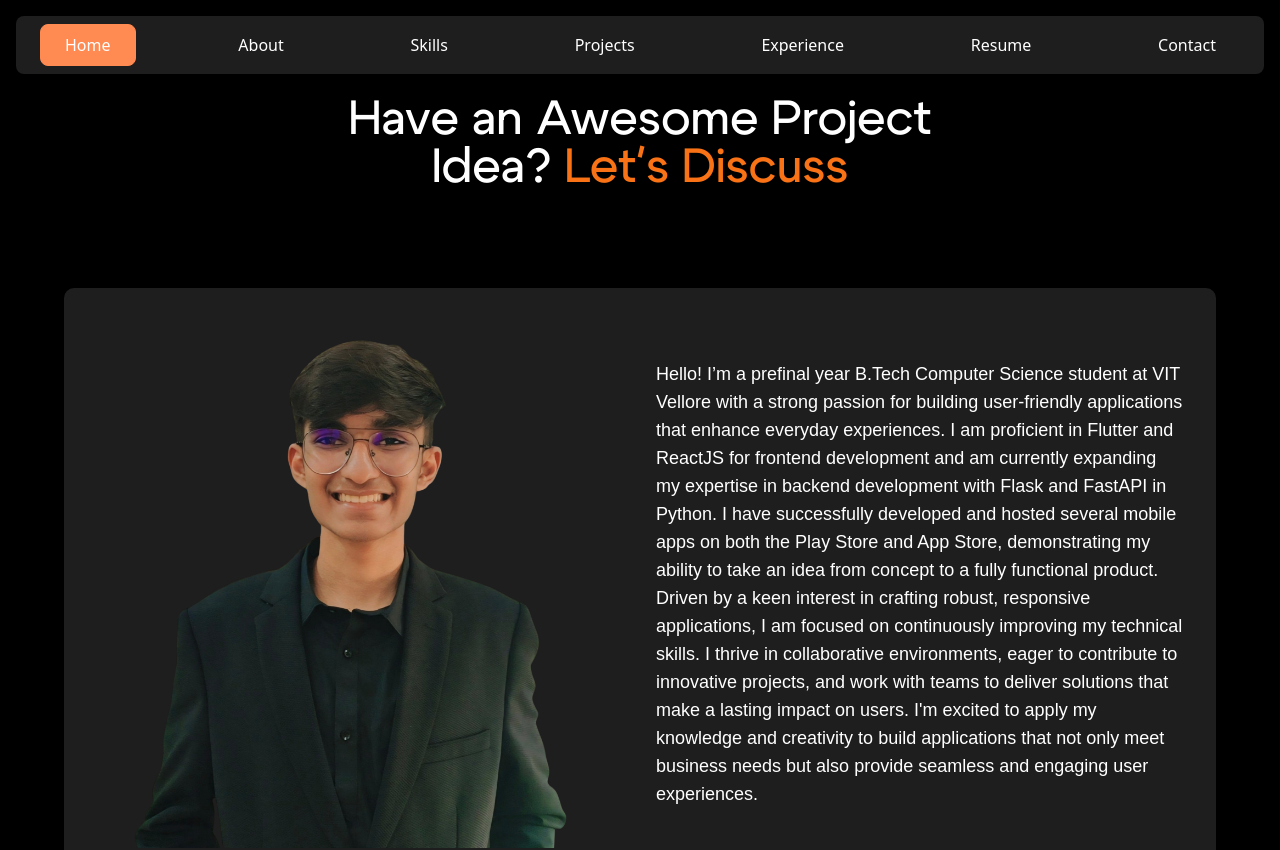
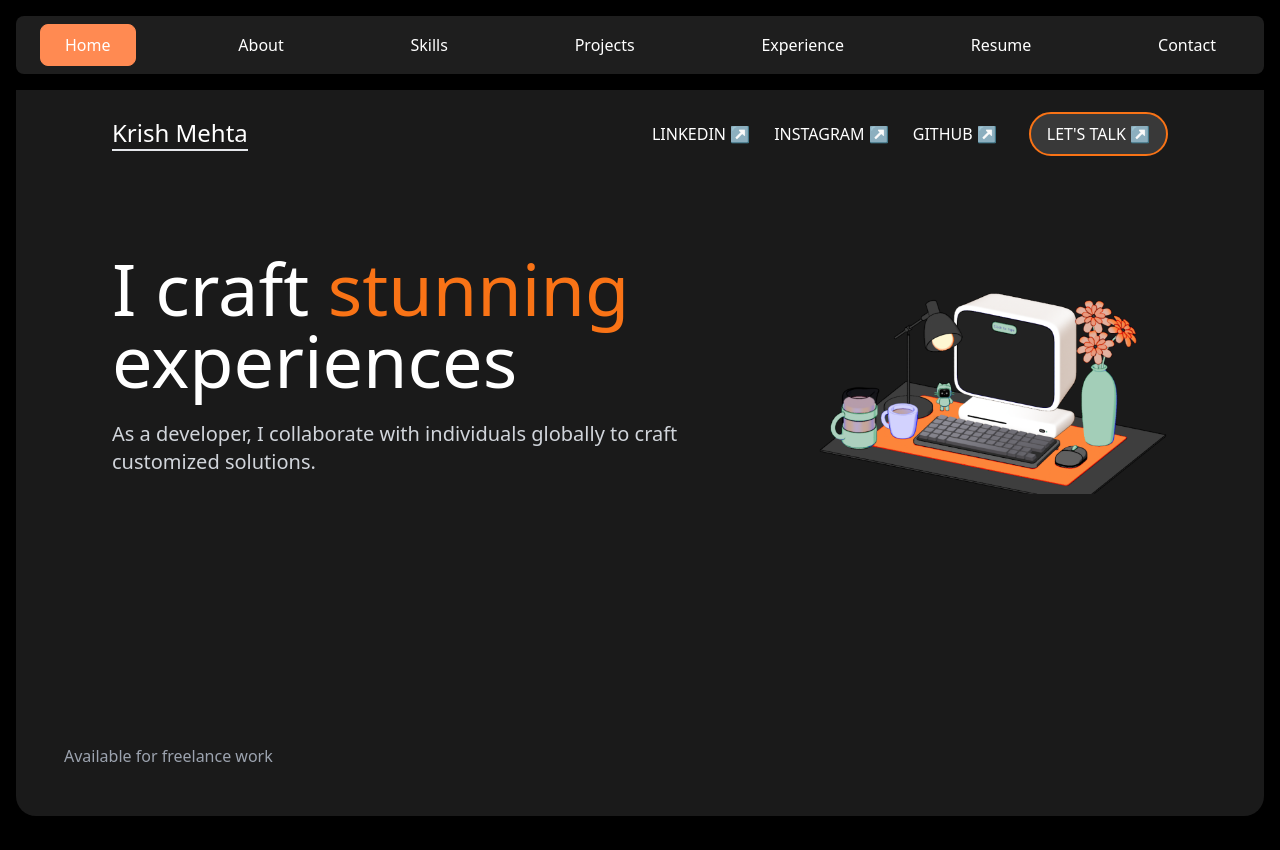
Before and after one commit to krish-1604/Portfolio, a React (Create React App) app: page / in a window 1280 px wide. Shown: the top 850 px of the page. Built offline with nearby package versions, Linux system fonts and the light colour scheme; a web font is replaced by a local one.

Commit message:
landing page

```diff
--- a/src/App.js
+++ b/src/App.js
@@ -7,9 +7,11 @@ import GetInTouch from './components/footer';
 import Resume from './components/resume';
 import Experience from './components/experience';
 import Project from './components/project';
+import Landing from './components/landing';
 
 const ScrollToSection = () => {
   const location = useLocation();
+  const landingRef = useRef(null);
   const aboutRef = useRef(null);
   const skillsRef = useRef(null);
   const resumeRef = useRef(null);
@@ -18,7 +20,9 @@ const ScrollToSection = () => {
   const getintouchRef = useRef(null);
 
   React.useEffect(() => {
-    if (location.hash === '#about') {
+    if (location.hash === '#landing'){
+      landingRef.current?.scrollIntoView({behavior:'smooth'});
+    }else if (location.hash === '#about') {
       aboutRef.current?.scrollIntoView({ behavior: 'smooth' });
     } else if (location.hash === '#skills') {
       skillsRef.current?.scrollIntoView({ behavior: 'smooth' });
@@ -38,10 +42,13 @@ const ScrollToSection = () => {
       <Navbar />
       {/* <main className="container mx-auto px-4 py-8 bg-black">
       </main> */}
-      <div ref={aboutRef} id="about">
+      <div ref={landingRef} id="landing">
+        <Landing/>
+      </div>
+      <div ref={aboutRef} id="about" className='relative z-0'>
         <About />
       </div>
-      <div ref={skillsRef} id="skills" className='relative z-0'>
+      <div ref={skillsRef} id="skills" className='relative z-10'>
         <Skills />
       </div>
       <div ref={projectRef} id="project" className="relative z-10">
--- a/src/components/landing.jsx
+++ b/src/components/landing.jsx
@@ -0,0 +1,61 @@
+import React from 'react';
+import landingimage from '../assets/landingimage.png';
+
+const Landing = () => {
+  return (
+    <div className="bg-black p-4 rounded-[20px]">
+      <div id="landing" className="relative min-h-screen bg-[#1a1a1a] text-white p-12 lg:p-24 rounded-[20px]">
+        <nav className="hidden sm:flex flex-col sm:flex-row justify-between items-center pb-12">
+          <h1 className="text-2xl font-medium border-b-2 mb-6 sm:mb-0">
+            Krish Mehta
+          </h1>
+
+          <div className="flex items-center gap-8">
+            <div className="flex gap-6">
+              <a href="#" className="hover:text-orange-500 transition-colors">
+                LINKEDIN ↗
+              </a>
+              <a href="#" className="hover:text-orange-500 transition-colors">
+                INSTAGRAM ↗
+              </a>
+              <a href="#" className="hover:text-orange-500 transition-colors">
+                GITHUB ↗
+              </a>
+            </div>
+
+            <button className="border-2 border-orange-500 bg-[#393939] text-white px-4 py-2 rounded-full hover:bg-orange-500 hover:text-white transition-all">
+              LET'S TALK ↗
+            </button>
+          </div>
+        </nav>
+
+        {/* Main Content */}
+        <main className="flex flex-col lg:flex-row items-center justify-between gap-12 pt-12">
+          <div className="lg:max-w-2xl">
+            <h2 className="text-5xl sm:text-6xl lg:text-7xl font-light pb-6">
+              I craft <span className="text-orange-500">stunning</span> experiences
+            </h2>
+            <p className="text-xl text-gray-300 pb-6">
+              As a developer, I collaborate with individuals globally to craft customized solutions.
+            </p>
+          </div>
+
+          {/* Image Container */}
+          <div className="relative w-full lg:w-1/2">
+            <img
+              src={landingimage}
+              alt="Developer workspace illustration"
+              className="w-full h-auto"
+            />
+          </div>
+        </main>
+
+        <p className="absolute bottom-12 left-12 text-gray-400">
+          Available for freelance work
+        </p>
+      </div>
+    </div>
+  );
+};
+
+export default Landing;
```
Also changed, not shown: src/assets/landingimage.png (added).
